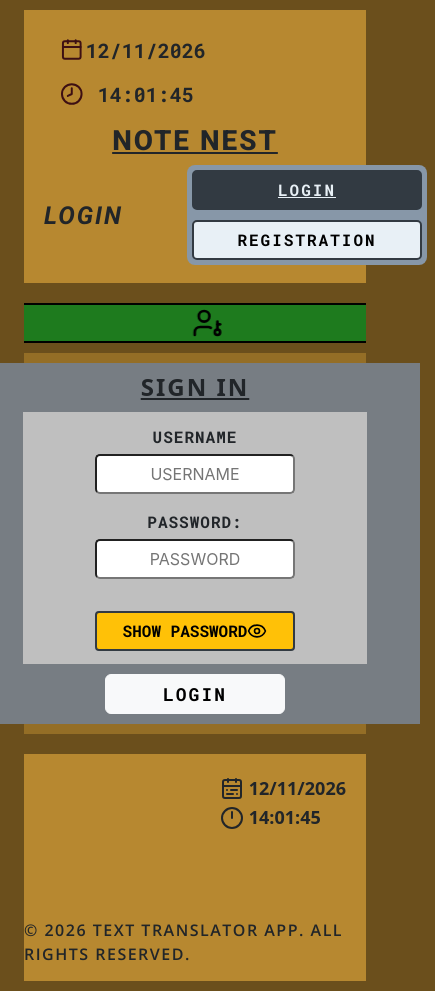
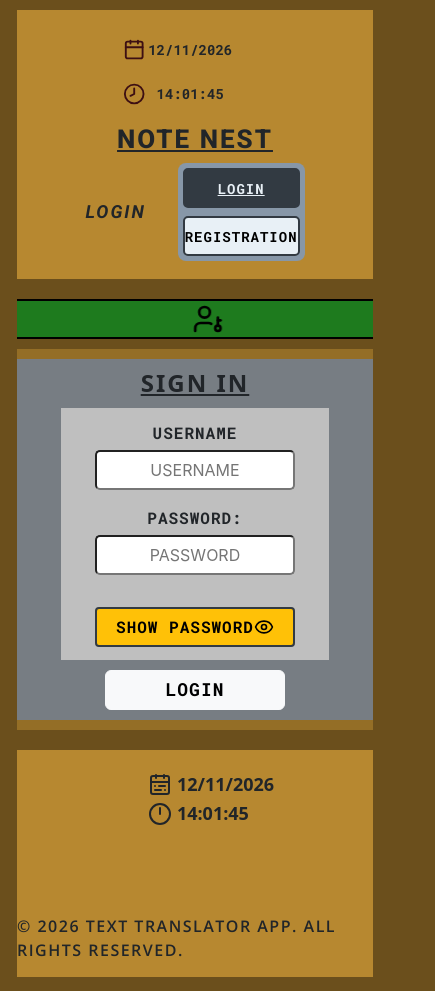
Before and after one commit to laraklopper/NOTES-NEST, a React (Create React App) app in the folder client/: page / in a window 390 px wide. Shown: the whole page, 435 px wide, since content can reach past the window. Built offline with nearby package versions, Linux system fonts and the light colour scheme; a web font is replaced by a local one.

Commit message:
Respnsive web design

```diff
--- a/client/src/App.js
+++ b/client/src/App.js
@@ -3,7 +3,6 @@
 import React, { useState, useEffect, useCallback } from 'react'
 // IMPORT CSS STYLESHEETS
 import './App.css'
-import './css/pagesCss/Responsive.css'
 import './css/pagesCss/Animations.css'
 // IMPORT BOOTSTRAP COMPONENTS
 import Container from 'react-bootstrap/Container';
@@ -24,6 +23,8 @@ import Home from './pages/Home';
 import NotePad from './pages/NotePad';
 import Notes from './pages/Notes';
 import Translate from './pages/Translate';
+// RESPONSIVE STYLESHEET: imported after the pages so its media queries load last
+import './css/pagesCss/Responsive.css'
 // IMPORT ICONS FROM LUCIDE-REACT
 import { Bug } from 'lucide-react';
 
--- a/client/src/components/Footer.js
+++ b/client/src/components/Footer.js
@@ -35,7 +35,7 @@ export default function Footer(//Export default Footer component
          {/* loggedIn = true */}
           {/* Row 1 */}
       <Row id='footerRow1'>
-        <Col id='footerTimeCol' md='12'>
+        <Col id='footerTimeCol' xs={12} md='12'>
         {/* STACK 1: CLOCK (date and time) */}
           <Stack direction="horizontal" gap={3} id='footerTimeStack'>
           <div className="p-2" id='footerClockBlock'>
--- a/client/src/components/MainHeader.js
+++ b/client/src/components/MainHeader.js
@@ -54,7 +54,7 @@ export default function MainHeader(//Export default MainHeader function componen
       {/* Row 2: Application and Page Heading */}
       <Row id='headerRow2'>
         <Col id='headingCol1' xs='0'/>
-        <Col id='headingCol' md='12'>
+        <Col id='headingCol' xs={12} md='12'>
           <div id='pageHeadingBlock'>
             <span id='pageHeadingSpan' >
               <h1 id='appHeading'>NOTE NEST</h1>
@@ -142,7 +142,7 @@ export default function MainHeader(//Export default MainHeader function componen
       {/* Header ROw 2 : APPLICATION AND PAGE HEADING*/}
       <Row id='headerRow2'>
         <Col id='headingCol1' />
-        <Col md={10} id='headingCol'>
+        <Col xs={12} md={10} id='headingCol'>
           <div id='pageHeadingBlock'>
               <h1 id='appHeading'>NOTE NEST</h1>
           </div>
--- a/client/src/components/NotesList.js
+++ b/client/src/components/NotesList.js
@@ -104,7 +104,7 @@ export default function NotesList(
     <div id='notesList'>
       <Row id='errorRow'>
         <Col/>
-        <Col id='errorCol' xs={6}>
+        <Col id='errorCol' xs={12} md={6}>
             <span>{error && <p className='text-danger' role='alert'>{error}</p>}</span>
         </Col>
         <Col/>
--- a/client/src/components/TranslationsList.js
+++ b/client/src/components/TranslationsList.js
@@ -118,7 +118,7 @@ export default function TranslationsList(
     <div id='translationsList'>
       <Row id='errorRow'>
         <Col />
-        <Col id='errorCol' xs={6}>
+        <Col id='errorCol' xs={12} md={6}>
           <span>{error && <p className='text-danger' role='alert'>{error}</p>}</span>
         </Col>
         <Col />
--- a/client/src/components/UsersList.js
+++ b/client/src/components/UsersList.js
@@ -121,7 +121,7 @@ export default function UsersList() {
         {error && <p className='text-danger' role='alert'>{error}</p>}
         <Row id='usersListRow'>
         <Col id='usersListCol1'/>
-            <Col id='usersListCol' md={10} xs='12'>
+            <Col id='usersListCol' xs={12} md={10}>
                 <div id='usersTableWrapper'>
             <table id='usersTable'>
                 <thead>
--- a/client/src/css/pagesCss/Responsive.css
+++ b/client/src/css/pagesCss/Responsive.css
@@ -1,48 +1,195 @@
 /* Responsive.css */
-/* Web responsive css */
+/* Web responsive css
+   Imported LAST in App.js so these rules load after the page/component stylesheets.
+   Selectors are prefixed with #root so they also out-rank the component ID rules.
+   Breakpoints match Bootstrap 5:
+     - Tablets:      max-width 991.98px  (below lg)
+     - Phones:       max-width 767.98px  (below md)
+     - Small phones: max-width 479.98px
+*/
 
-/* =========HEADER======================== */
-/* @media screen and (min-width: 480px) and (max-width: 768px) {
-    #headingCol1,
-    #headingCol2{
-        visibility: hidden;
+/* =========ALL SCREEN SIZES======================== */
+/* Media and form fields never grow wider than their container */
+#root img,
+#root video,
+#root textarea,
+#root input,
+#root select{
+    max-width: 100%;
+}
+/* Fixed-width buttons and links shrink instead of overflowing on narrow screens */
+#root .btn,
+#root .refLink{
+    max-width: 100%;
+}
+/* Long words/URLs wrap instead of pushing the page sideways */
+#root p,
+#root h1,
+#root h2,
+#root h3,
+#root h4,
+#root h5,
+#root h6,
+#root td,
+#root th{
+    overflow-wrap: anywhere;
+}
+
+/* =========TABLETS (below 992px)======================== */
+@media (max-width: 991.98px) {
+    /* Translator: stack the source and translated text boxes */
+    #root #translatedInputDiv{
+        flex-wrap: wrap;
+        justify-content: center;
     }
-    #headingCol{
+    #root #sourceTextBlock,
+    #root #translatedTextBlock{
         width: 100%;
     }
-    .refLink{
-        font-size: 13px;
-        width: 100px;
+    /* Note text areas fill their form */
+    #root #noteTextInput,
+    #root #editNoteTextInput{
+        width: 100%;
+    }
+}
 
+/* =========PHONES (below 768px)======================== */
+@media (max-width: 767.98px) {
+    /* ---LAYOUT--- */
+    /* Empty spacer columns (used to centre content on desktop) take no room on phones */
+    #root .row > .col:empty{
+        display: none;
     }
-} */
+    /* Bootstrap rows have negative margins; stop them causing sideways scrolling */
+    #root .row{
+        margin-left: 0px;
+        margin-right: 0px;
+    }
+    #routesContainer{
+        padding-left: 5px;
+        padding-right: 5px;
+    }
+    /* Horizontal stacks wrap onto extra lines instead of overflowing */
+    #root .hstack{
+        flex-wrap: wrap;
+        justify-content: center;
+    }
+    #root .hstack > .ms-auto:empty{
+        display: none;
+    }
 
-/* ======PHONES============= */
-@media (max-width: 767.98px) {
-    .appDescriptionHeading{
+    /* ---HEADER--- */
+    #root #appHeading{
+        font-size: 30px;
+    }
+    #root #pageHeading{
+        font-size: 22px;
+        text-align: center;
+    }
+    #root #navbarBlock,
+    #root #navigation{
+        width: 100%;
+    }
+    /* Navigation links in a 2 x 2 grid */
+    #root #navBlock1,
+    #root #mainNavbar{
+        display: grid;
+        grid-template-columns: repeat(2, 1fr);
+        gap: 8px;
+        width: 100%;
+    }
+    #root #navbar{
+        width: 100%;
+    }
+    #root .linkItem{
+        width: 100%;
+    }
+    #root .refLink{
+        width: 100%;
+        font-size: 14px;
+        letter-spacing: 1px;
+    }
+    #root .headClockSpan,
+    #root #dateItem,
+    #root #timeItem,
+    #root .clockListItem{
+        font-size: 14px;
+    }
+
+    /* ---HOME--- */
+    #root .appDescriptionHeading{
         font-size: 22px;
     }
-    .appDescriptionSubHeading{
+    #root .appDescriptionSubHeading{
         font-size: 18px;
     }
+    #root #welcomeBlock{
+        width: 100%;
+    }
     /* Stack the label above its description */
-    .listSpan{
+    #root .listSpan{
         grid-template-columns: 1fr;
         gap: 2px;
     }
+
+    /* ---FORMS--- */
+    #root #loginForm{
+        width: 100%;
+    }
+    #root .languageSelectDiv{
+        flex-wrap: wrap;
+    }
+    #root .languageSelect{
+        width: 100%;
+        max-width: 280px;
+    }
+
+    /* ---TABLES--- */
+    /* Wide tables scroll sideways inside their wrapper instead of being clipped */
+    #root #tagsTableWrapper,
+    #root #notesListWrapper,
+    #root #notebookTableWrapper,
+    #root #usersTableWrapper,
+    #root #archiveTableWrapper,
+    #root #trashTableWrapper,
+    #root #languageTableWrapper,
+    #root #deletedTranslateWrapper,
+    #root #documentTrashWrapper,
+    #root #docTranslationsWrapper,
+    #root #translationsTableWrapper{
+        justify-content: flex-start;
+        overflow-x: auto;
+        -webkit-overflow-scrolling: touch;
+    }
+
+    /* ---TEXT BOXES--- */
+    #root #noteTextInput{
+        height: 200px;
+    }
+    #root #sourceText,
+    #root #translatedText{
+        height: 160px;
+    }
 }
 
-/* @media screen and (min-width: 480px) {
-    #headingCol1,
-    #headingCol2{
-        visibility: hidden;
+/* =========SMALL PHONES (below 480px)======================== */
+@media (max-width: 479.98px) {
+    #root #appHeading{
+        font-size: 26px;
     }
-    #headingCol{
-        width: 100%;
+    #root #pageHeading{
+        font-size: 18px;
     }
-    .refLink{
-        font-size: 13px;
-        width: 100px;
-        letter-spacing: 0.5px;
+    /* Navigation links in a single column */
+    #root #navBlock1,
+    #root #mainNavbar{
+        grid-template-columns: 1fr;
     }
-} */
+    #root .btn{
+        letter-spacing: 1px;
+    }
+    #root .btnTextSpan h6{
+        font-size: 14px;
+        letter-spacing: 1px;
+    }
+}
--- a/client/src/pages/Home.js
+++ b/client/src/pages/Home.js
@@ -246,7 +246,7 @@ const notProvided = 'Not provided';
                 <div id='section2Panal'>
 <Row id='homeToggleRow'>
         <Col id='homeToggleCol1'/>
-        <Col xs={5} id='homeToggleCol'>
+        <Col xs={12} md={8} lg={5} id='homeToggleCol'>
         {/* STACK 2: */}
         <Stack gap={3} id='homeToggleStack'>
       <div className="p-2" id='toggleCalendarBlock'>
@@ -378,7 +378,7 @@ const notProvided = 'Not provided';
           <section id='adminSection'>
           <Row id='toggleUsersRow'>
         <Col id='toggleUsersCol1'/>
-        <Col xs={5} id='toggleUsersCol'>
+        <Col xs={12} md={8} lg={5} id='toggleUsersCol'>
           <div id='toggleUsersDiv'>
              {showUsers ? (
                 <span className='btnTextSpan'>
--- a/client/src/pages/Login.js
+++ b/client/src/pages/Login.js
@@ -96,7 +96,7 @@ export default function Login(//Export the default Login function component
         <div id='loginPanal' role='region'>
           <Row id='loginRow'>
             <Col id='loginCol1' />
-            <Col xs={6} id='loginCol'>
+            <Col xs={12} md={8} lg={6} id='loginCol'>
               <div id='loginDiv'>
                 <LoginForm
                   userData={userData}
--- a/client/src/pages/NotePad.js
+++ b/client/src/pages/NotePad.js
@@ -246,7 +246,7 @@ export default function NotePad(//Export default NotePad.js function component
          {/* Row 1: Toggle NotePad*/}
                       <Row id='toggleNotePadRow'>
         <Col id='toggleNotePadCol1'/>
-        <Col xs={5} id='toggleNotePadCol'>
+        <Col xs={12} md={8} lg={5} id='toggleNotePadCol'>
           <div id='toggleNotePadDiv'>
             {showNotePad ? (<span className='btnTextSpan'>
               <h6>Hide Note Pad</h6>
@@ -305,7 +305,7 @@ export default function NotePad(//Export default NotePad.js function component
         {/* Row 3: Toggle Notes Form Buttons (toggleNotebookForm + toggleTagForm)*/}
             <Row  id='toggleNoteFormsRow'>
         <Col id='toggleNoteFormsCol1' />
-        <Col xs={5} id='toggleNoteFormsCol'>
+        <Col xs={12} md={8} lg={5} id='toggleNoteFormsCol'>
           <Stack gap={3} id='toggleNoteFormsStack'>
       <div className="p-2" id='toggleNotebookBlock'>
         {newNotebookForm ? (<span className='btnTextSpan'>
@@ -369,7 +369,7 @@ export default function NotePad(//Export default NotePad.js function component
            <div id='addNoteBookDiv'>
                 <Row id='addNoteBookRow'>
                   <Col id='addNoteBookCol1' />
-                  <Col xs={5} id='addNoteBookCol'>
+                  <Col xs={12} md={8} lg={5} id='addNoteBookCol'>
                     <div id='addNoteBookPanal'>
                       <AddNoteBook addNotebook={addNotebook} loading={notebookLoading} notebooks={notebooks} />
                     </div>
@@ -383,7 +383,7 @@ export default function NotePad(//Export default NotePad.js function component
              <div id='addTagDiv'>
                 <Row id='addTagRow'>
                   <Col id='addTagCol1' xs='0' />
-                  <Col xs={8} md='8' id='addTagCol'>
+                  <Col xs={12} md={8} id='addTagCol'>
                     <div id='addTagPanal'>
                       <AddTag addTag={addTag} loading={tagLoading} tags={tags} />
                     </div>
--- a/client/src/pages/Notes.js
+++ b/client/src/pages/Notes.js
@@ -282,7 +282,7 @@ export default function Notes(//Export the default Notes.js function component
         <div id='notesListDiv'>
           <Row id='toggleNotesRow'>
             <Col id='toggleListCol1' />
-            <Col xs={5} id='toggleListCol'>
+            <Col xs={12} md={8} lg={5} id='toggleListCol'>
               <Stack gap={3} id='toggleNotesStack1'>
                 <div className="p-2" id='toggleNotesBlock1'>
                   {viewNotes ? (
@@ -396,7 +396,7 @@ export default function Notes(//Export the default Notes.js function component
                     <div id='editNoteBlock'>
                       <Row id='editNoteRow'>
                         <Col id='editNoteCol1' />
-                        <Col id='editNoteCol' md='8'>
+                        <Col id='editNoteCol' xs={12} md='8'>
                           <div id='editNotePanal'>
                             <EditNoteForm
                               note={selectedNote}
@@ -437,7 +437,7 @@ export default function Notes(//Export the default Notes.js function component
               <div id='tagsListPanal'>
                 <Row id='tagsDataRow'>
                   <Col id='tagsDataCol1' />
-                  <Col md={10} id='tagsDataCol'>
+                  <Col xs={12} md={10} id='tagsDataCol'>
                     <TagsList
                       tags={tags}
                       fetchNotes={fetchNotes}
@@ -523,7 +523,7 @@ export default function Notes(//Export the default Notes.js function component
               <div id='archiveDiv'>
                 <Row id='archiveRow'>
                   <Col id='archiveCol1' xs='0' />
-                  <Col id='archiveCol' md={12}>
+                  <Col id='archiveCol' xs={12} md={12}>
                     <div id='archiveList'>
                       <ArchivedNotes
                         setError={setError}
@@ -539,7 +539,7 @@ export default function Notes(//Export the default Notes.js function component
             {showTrash && (
               <div id='trashListPanal'>
                 <Row id='trashRow'>
-                  <Col id='trashCol' md={12}>
+                  <Col id='trashCol' xs={12} md={12}>
                     {/* TRASH */}
                     <div id='trashList'>
                       <Trash
--- a/client/src/pages/Translate.js
+++ b/client/src/pages/Translate.js
@@ -117,7 +117,7 @@ export default function Translate(
         <div id='translateSectionPanal'>
          <Row id='toggleTranslatorRow'>
         <Col id='toggleTranslateCol1'/>
-        <Col xs={5} id='toggleTranslateCol'>
+        <Col xs={12} md={8} lg={5} id='toggleTranslateCol'>
         {/* STACK 1: TOGGLE TRANSLATORS STACK */}
           <Stack gap={2} id='toggleTranslatorStack'>
           <div className='p-2' id='toggleTranslator1Block'>
@@ -184,7 +184,7 @@ export default function Translate(
             <div id='translateLanguagesPanal'>
               <Row id='toggleLanguagesRow'>
               <Col id='toggleLangCol1'/>
-              <Col xs={5} id='toggleLangCol'>
+              <Col xs={12} md={8} lg={5} id='toggleLangCol'>
                 {/* Button to toggle Languages */}
                 <Button
                   variant='light'
@@ -230,7 +230,7 @@ export default function Translate(
           <div id='translateLanguagesPanal'>
             <Row id='toggleLanguagesRow'>
               <Col id='toggleLangCol1'/>
-              <Col xs={5} id='toggleLangCol'>
+              <Col xs={12} md={8} lg={5} id='toggleLangCol'>
                 {/* Button to toggle API languages */}
                 <Button
                   variant='light'
@@ -277,7 +277,7 @@ export default function Translate(
          <Row id='toggleTranslationsRow1'>
          {/* Toggle translations lists */}
         <Col id='toggleTranslationsCol1'/>
-        <Col xs={5} id='toggleTranslationsCol'>
+        <Col xs={12} md={8} lg={5} id='toggleTranslationsCol'>
                 {/* TOGGLE TRANSLATIONS: TEXT AND DOCUMENTS */}
           <Stack gap={3} id='toggleTranslationStack1' role='group'>
             <div className="p-2" id='toggleTranslationsBlock'>
@@ -402,7 +402,7 @@ export default function Translate(
             {showDocTranslations && (
               <div id='docListPanal'>
                 <Row id='docsListRow'>
-                  <Col md='12' id='docsListCol'>
+                  <Col xs={12} md='12' id='docsListCol'>
                     <div id='docsList'>
                       <DocTranslationList/>
                     </div>
@@ -419,7 +419,7 @@ export default function Translate(
             {showArchive && (
               <div id='archivedTranslationPanal'>
                 <Row id='translationsArchiveRow'>
-                  <Col id='translationsArchiveCol' md='12'>
+                  <Col id='translationsArchiveCol' xs={12} md='12'>
                     <ArchivedTranslations/>
                   </Col>
                 </Row>
```
